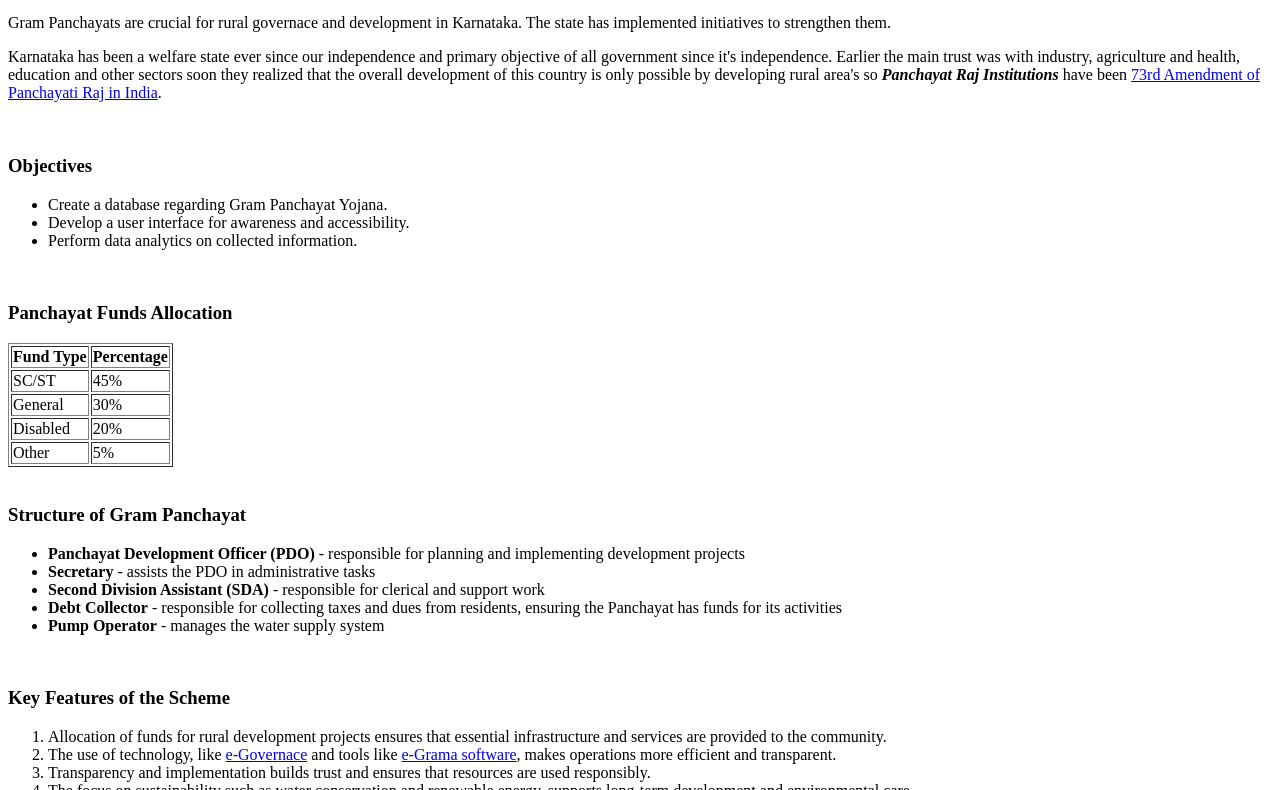
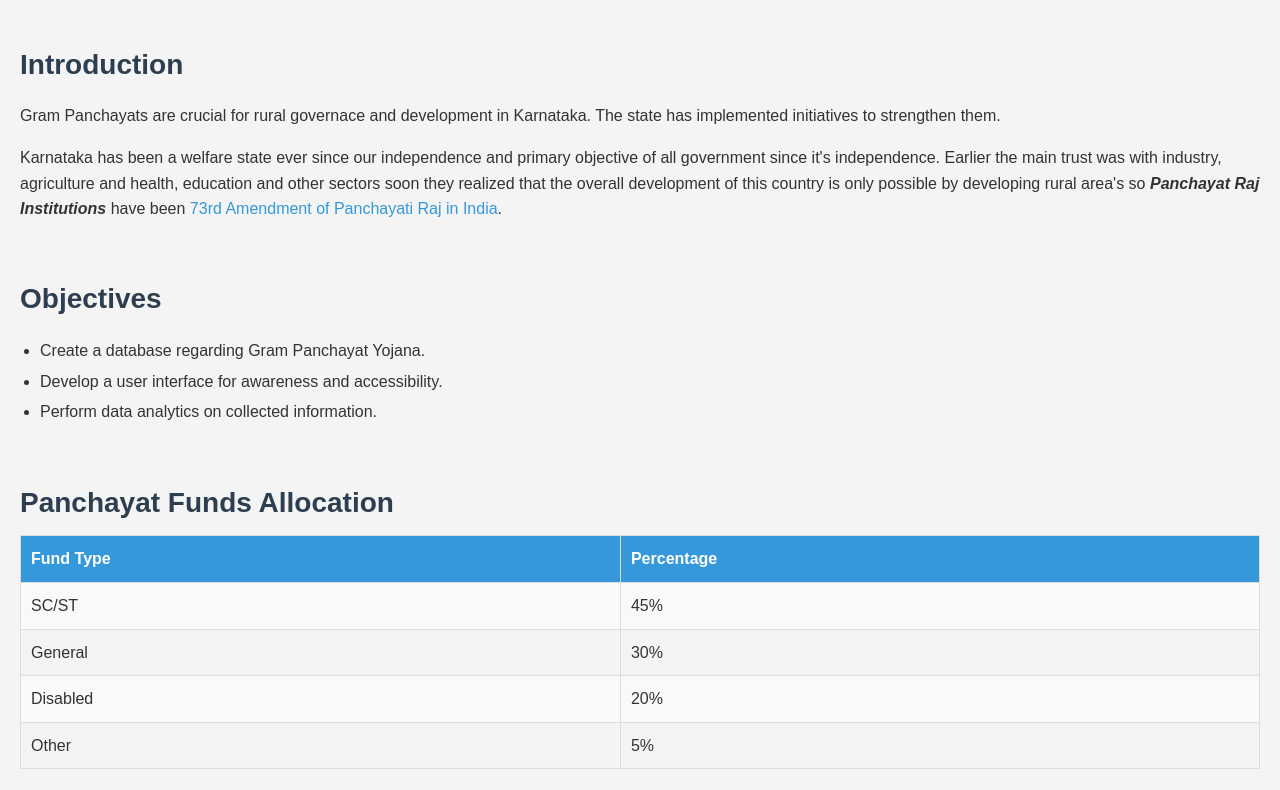
Before and after one commit to snwdsrt/gram-panchayat-yojana, a plain HTML site: page index.html in a window 1280 px wide. Shown: the part 190-980 px from the top of the page. Drawn offline with Linux system fonts and the light colour scheme.

Commit message:
added stylesheet

```diff
--- /dev/null
+++ b/css/style.css
@@ -0,0 +1,122 @@
+body {
+    font-family: Arial, sans-serif;
+    line-height: 1.6;
+    margin: 0;
+    padding: 20px;
+    background-color: #f4f4f4;
+    color: #333;
+}
+
+h1, h2, h3, h4 {
+    color: #2c3e50;
+}
+
+h1 {
+    font-size: 2.5em;
+    margin-bottom: 10px;
+}
+
+h2 {
+    font-size: 2em;
+    margin-top: 20px;
+    margin-bottom: 10px;
+}
+
+h3 {
+    font-size: 1.75em;
+    margin-top: 15px;
+    margin-bottom: 10px;
+}
+
+h4 {
+    font-size: 1.5em;
+    margin-top: 10px;
+    margin-bottom: 5px;
+}
+
+p {
+    margin-bottom: 15px;
+}
+
+a {
+    color: #3498db;
+    text-decoration: none;
+}
+
+a:hover {
+    text-decoration: underline;
+}
+
+/* Lists */
+ul, ol {
+    margin-bottom: 15px;
+    padding-left: 20px;
+}
+
+li {
+    margin-bottom: 5px;
+}
+
+/* Table */
+table {
+    width: 100%;
+    border-collapse: collapse;
+    margin-bottom: 20px;
+}
+
+table, th, td {
+    border: 1px solid #ddd;
+}
+
+th, td {
+    padding: 10px;
+    text-align: left;
+}
+
+th {
+    background-color: #3498db;
+    color: white;
+}
+
+tr:nth-child(even) {
+    background-color: #f9f9f9;
+}
+
+tr:hover {
+    background-color: #f1f1f1;
+}
+
+ul li a, ol li a {
+    color: #3498db;
+    text-decoration: none;
+}
+
+ul li a:hover, ol li a:hover {
+    text-decoration: underline;
+}
+
+br {
+    margin-bottom: 20px;
+}
+
+@media (max-width: 768px) {
+    body {
+        padding: 10px;
+    }
+
+    h1 {
+        font-size: 2em;
+    }
+
+    h2 {
+        font-size: 1.75em;
+    }
+
+    h3 {
+        font-size: 1.5em;
+    }
+
+    h4 {
+        font-size: 1.25em;
+    }
+}
--- a/index.html
+++ b/index.html
@@ -4,7 +4,7 @@
         <meta charset="UTF-8">
         <meta name="viewport" content="width=device-width, initial-scale=1.0">
         <title>Gram Panchayat</title>
-        <!-- <link rel="stylesheet" src="style.css"> -->
+        <link rel="stylesheet" href="css/style.css" />
         <!-- <link rel="icon" sizes="16x16 32x32 48x48" type="image/png" href="image.png"> -->
     </head>
 
```
